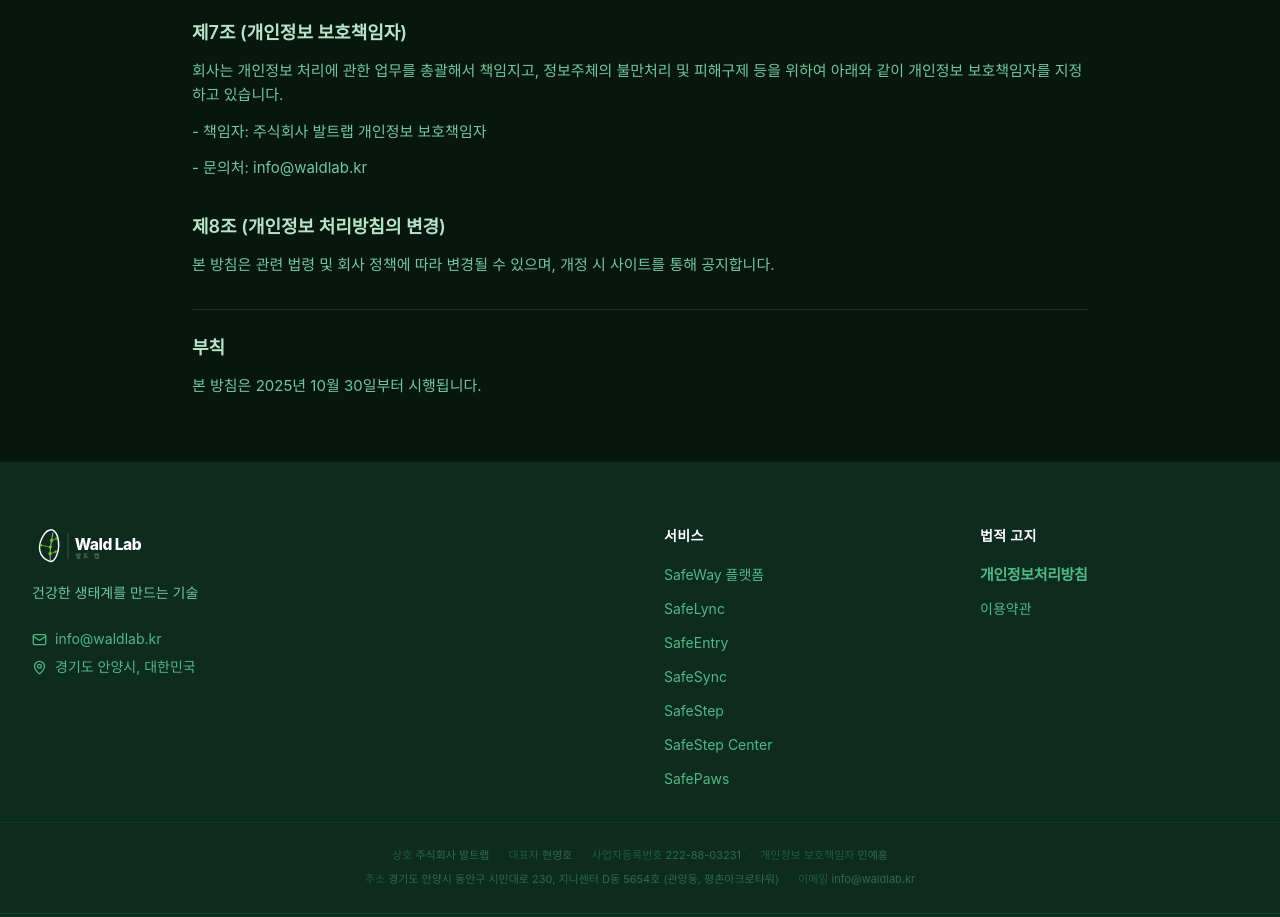
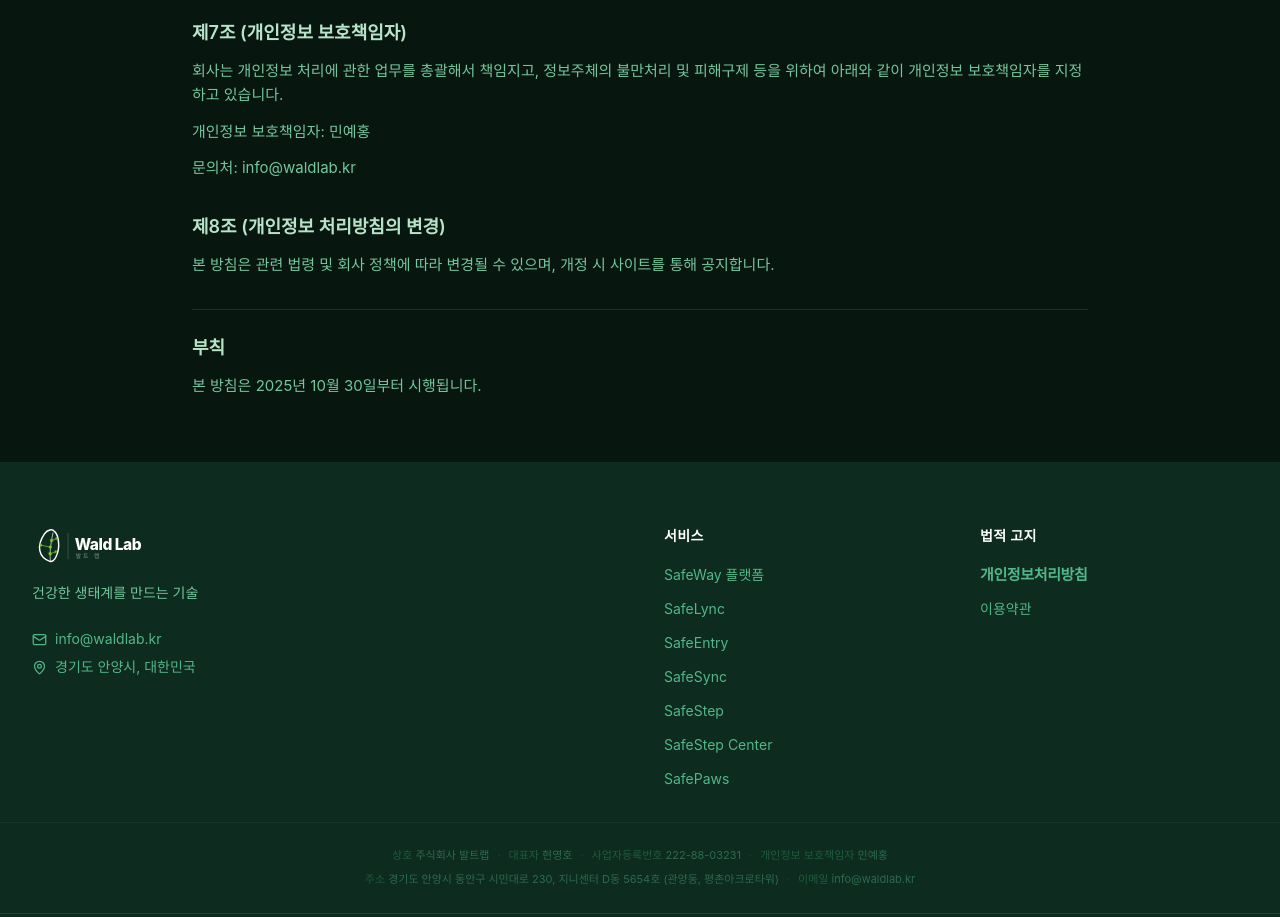
Before and after one commit to yhhyun-waldlab/waldlab-homepage, a Next.js app: page /privacy in a window 1280 px wide. Shown: the part 1260-2177 px from the top of the page. Built offline with nearby package versions, Linux system fonts and the light colour scheme.

Commit message:
Update page.tsx

```diff
--- a/src/app/privacy/page.tsx
+++ b/src/app/privacy/page.tsx
@@ -67,8 +67,8 @@ const PRIVACY_SECTIONS: {
     title: "제7조 (개인정보 보호책임자)",
     paragraphs: [
       "회사는 개인정보 처리에 관한 업무를 총괄해서 책임지고, 정보주체의 불만처리 및 피해구제 등을 위하여 아래와 같이 개인정보 보호책임자를 지정하고 있습니다.",
-      "- 책임자: 주식회사 발트랩 개인정보 보호책임자",
-      "- 문의처: info@waldlab.kr",
+      "개인정보 보호책임자: 민예홍",
+      "문의처: info@waldlab.kr",
     ],
   },
   {
```
